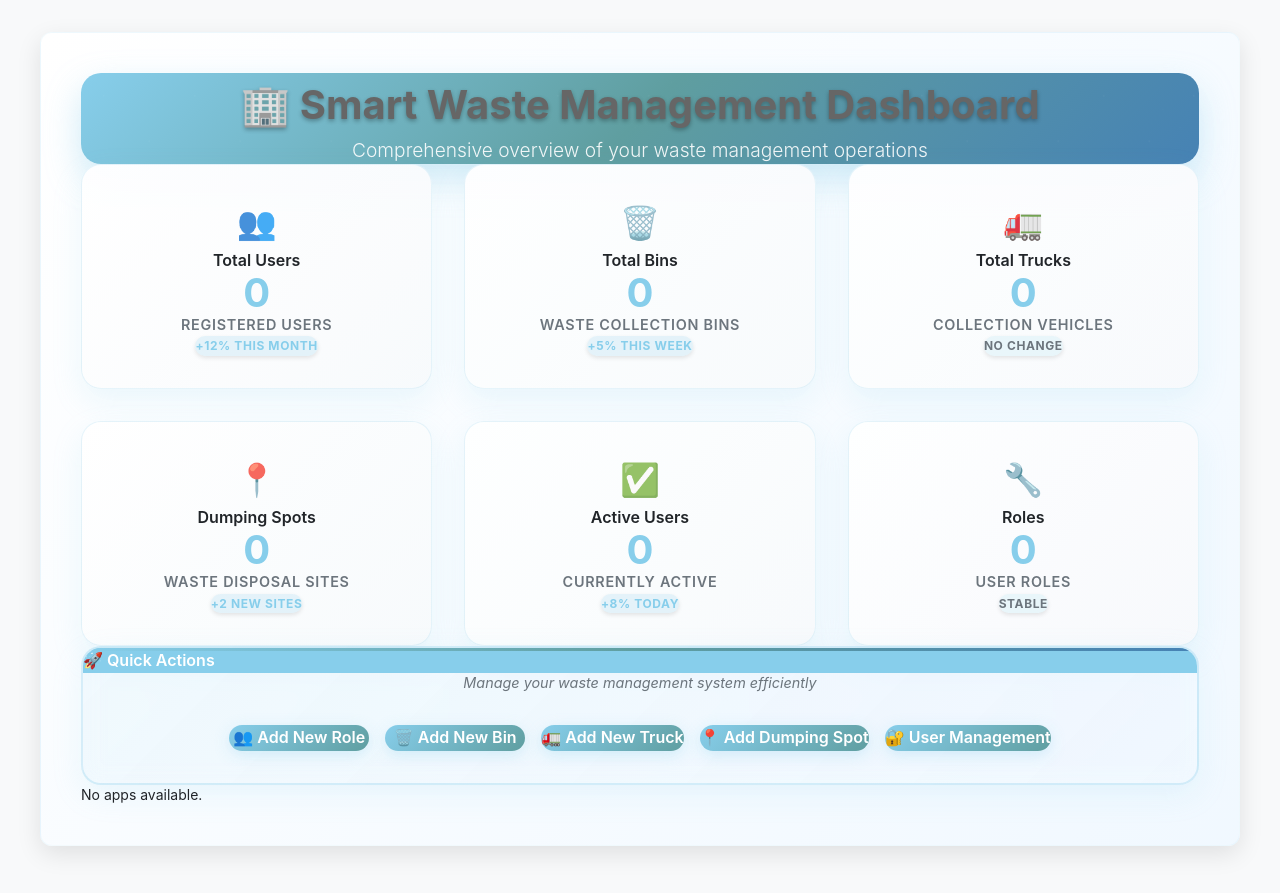
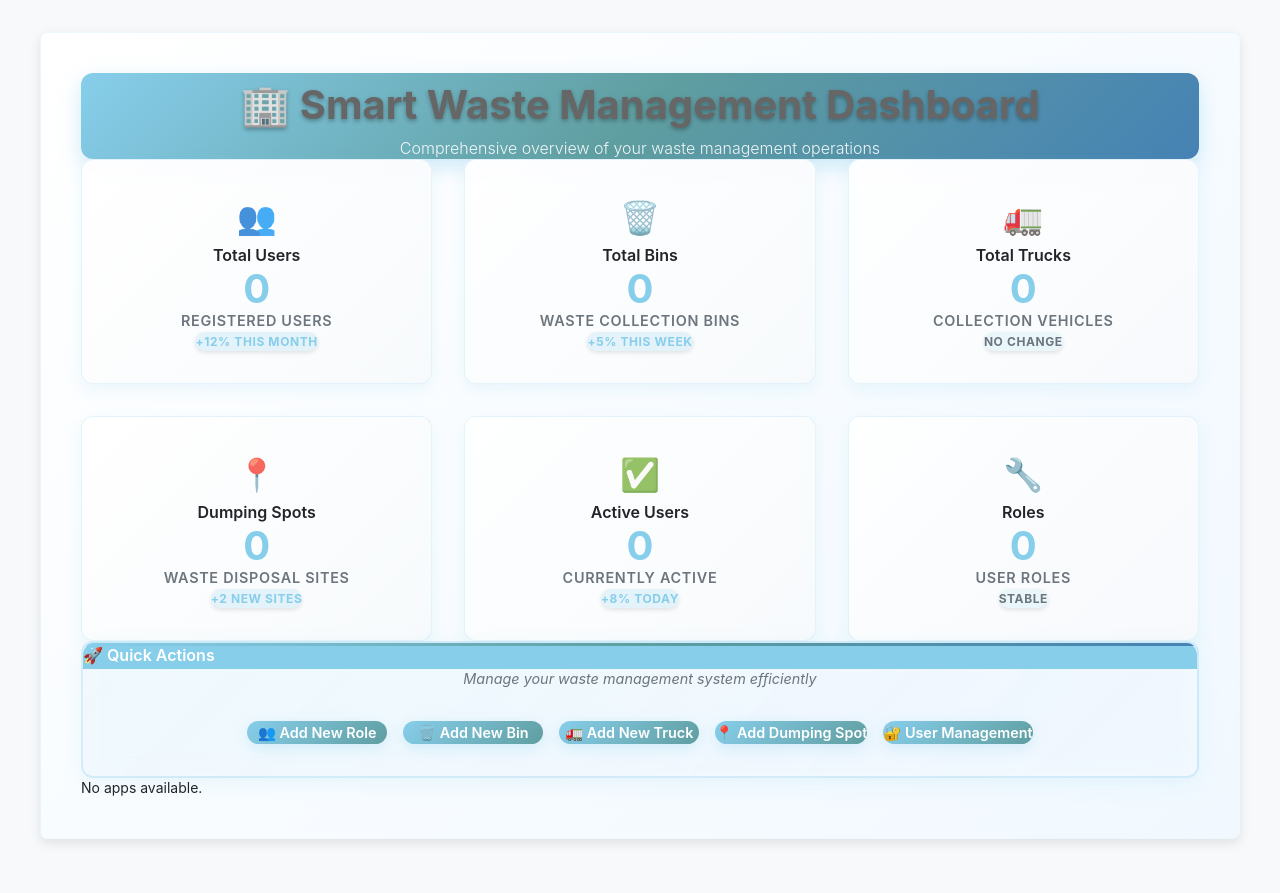
Before and after one commit to jamstanleyambe/smart-waste-management-main, a Django app: template templates/admin/index.html in a window 1280 px wide. Shown: the part 62-955 px from the top of the page. Run offline with Django 4.2, Linux system fonts and the light colour scheme; the template is opened without the code that fills it, so the values that code supplies are empty.

Commit message:
📱 Make Admin Dashboard Smaller to Fit Screen
✨ Size Reduction Improvements:
- Dashboard container: Reduced margin to 1.5rem auto, padding to 1.5rem, border-radius to 8px
- Dashboard header: Reduced margin-bottom to 1.5rem, padding to 1.5rem 1rem, border-radius to 12px, font-size to 1.5rem
- Dashboard subtitle: Reduced font-size to 1rem
- Dashboard stats: Reduced gap to 1rem, margin to 1.5rem 0, minmax to 200px
- Stat cards: Reduced padding to 1rem 0.75rem, border-radius to 12px, min-height to 120px, margin to 0.25rem
- User actions: Reduced margin to 1rem 0, gap to 1rem, padding to 0.5rem
- User action buttons: Reduced margin to 0.25rem, padding to 0.75rem 1.5rem, font-size to 0.9rem, border-radius to 12px
- App list: Reduced gap to 1rem, margin to 1.5rem 0, minmax to 250px
- App list modules: Reduced padding to 1rem, min-height to 140px, border-radius to 12px, margin-bottom to 0.5rem
- Quick actions module: Reduced border-radius to 12px, margin to 1rem 0, padding to 1rem
- Content main: Reduced padding to 1rem 1.5rem
- Header: Reduced padding to 1rem 1.5rem

🎯 Result: Compact, screen-fitting dashboard with better space utilization

```diff
--- a/templates/admin/base_site.html
+++ b/templates/admin/base_site.html
@@ -471,12 +471,12 @@
     .dashboard-container {
         width: 100% !important;
         max-width: none !important;
-        margin: 3rem auto !important;
+        margin: 1.5rem auto !important;
         box-sizing: border-box !important;
-        padding: 3rem;
+        padding: 1.5rem;
         background: linear-gradient(135deg, rgba(255, 255, 255, 0.95) 0%, rgba(240, 248, 255, 0.95) 100%);
-        border-radius: 12px;
-        box-shadow: 0 8px 24px rgba(0, 0, 0, 0.1);
+        border-radius: 8px;
+        box-shadow: 0 4px 12px rgba(0, 0, 0, 0.1);
         backdrop-filter: blur(10px);
         border: 1px solid rgba(135, 206, 235, 0.1);
         overflow: hidden;
@@ -990,14 +990,14 @@
     .stat-card {
         background: linear-gradient(135deg, rgba(255, 255, 255, 0.95) 0%, rgba(248, 250, 252, 0.95) 100%);
         border: 1px solid rgba(135, 206, 235, 0.2);
-        border-radius: 20px;
-        padding: 2.5rem 2rem;
+        border-radius: 12px;
+        padding: 1rem 0.75rem;
         text-align: center;
-        box-shadow: 0 12px 30px rgba(135, 206, 235, 0.15);
+        box-shadow: 0 6px 15px rgba(135, 206, 235, 0.15);
         transition: all 0.4s cubic-bezier(0.4, 0, 0.2, 1);
         position: relative;
         overflow: hidden;
-        min-height: 180px;
+        min-height: 120px;
         display: flex;
         flex-direction: column;
         justify-content: center;
@@ -1098,12 +1098,12 @@
     /* Dashboard Header */
     .dashboard-header {
         text-align: center;
-        margin: 0 0 3rem 0;
-        padding: 3rem 2rem;
+        margin: 0 0 1.5rem 0;
+        padding: 1.5rem 1rem;
         background: linear-gradient(135deg, var(--primary-color) 0%, #5f9ea0 50%, #4682b4 100%);
-        border-radius: 20px;
-        color: white;
-        box-shadow: 0 15px 35px rgba(135, 206, 235, 0.4);
+        border-radius: 12px;
+        color: white;
+        box-shadow: 0 8px 20px rgba(135, 206, 235, 0.4);
         width: 100% !important;
         max-width: 1200px !important;
         margin-left: auto !important;
@@ -1125,16 +1125,16 @@
     }
 
     .dashboard-header h1 {
-        font-size: 2rem;
+        font-size: 1.5rem;
         font-weight: 700;
-        margin: 0 0 0.75rem 0;
+        margin: 0 0 0.5rem 0;
         text-shadow: 0 2px 4px rgba(0, 0, 0, 0.3);
         position: relative;
         z-index: 1;
     }
 
     .dashboard-subtitle {
-        font-size: 1.2rem;
+        font-size: 1rem;
         opacity: 0.9;
         margin: 0;
         font-weight: 300;
@@ -1153,13 +1153,13 @@
     .quick-actions-module {
         background: linear-gradient(135deg, rgba(135, 206, 235, 0.08) 0%, rgba(240, 248, 255, 0.12) 100%);
         border: 2px solid rgba(135, 206, 235, 0.3);
-        border-radius: 20px;
-        box-shadow: 0 10px 30px rgba(135, 206, 235, 0.15);
+        border-radius: 12px;
+        box-shadow: 0 6px 20px rgba(135, 206, 235, 0.15);
         backdrop-filter: blur(10px);
         position: relative;
         overflow: hidden;
-        margin: 2rem 0;
-        padding: 2rem;
+        margin: 1rem 0;
+        padding: 1rem;
     }
 
     .quick-actions-module::before {
@@ -1174,25 +1174,25 @@
 
     /* Enhanced User Actions */
     .user-actions {
-        margin: 2rem 0;
+        margin: 1rem 0;
         display: flex;
         flex-wrap: wrap;
-        gap: 2rem;
+        gap: 1rem;
         justify-content: center;
         width: 100% !important;
         max-width: none !important;
         box-sizing: border-box !important;
-        padding: 1rem;
+        padding: 0.5rem;
     }
 
     .user-actions .button {
-        margin: 0.75rem;
+        margin: 0.25rem;
         display: inline-flex;
         align-items: center;
-        gap: 0.75rem;
-        font-size: 1rem;
-        padding: 1rem 2rem;
-        border-radius: 16px;
+        gap: 0.5rem;
+        font-size: 0.9rem;
+        padding: 0.75rem 1.5rem;
+        border-radius: 12px;
         font-weight: 600;
         text-transform: none;
         letter-spacing: normal;
```
Also changed, not shown: other parts of templates/admin/base_site.html (+14 -14 lines).
